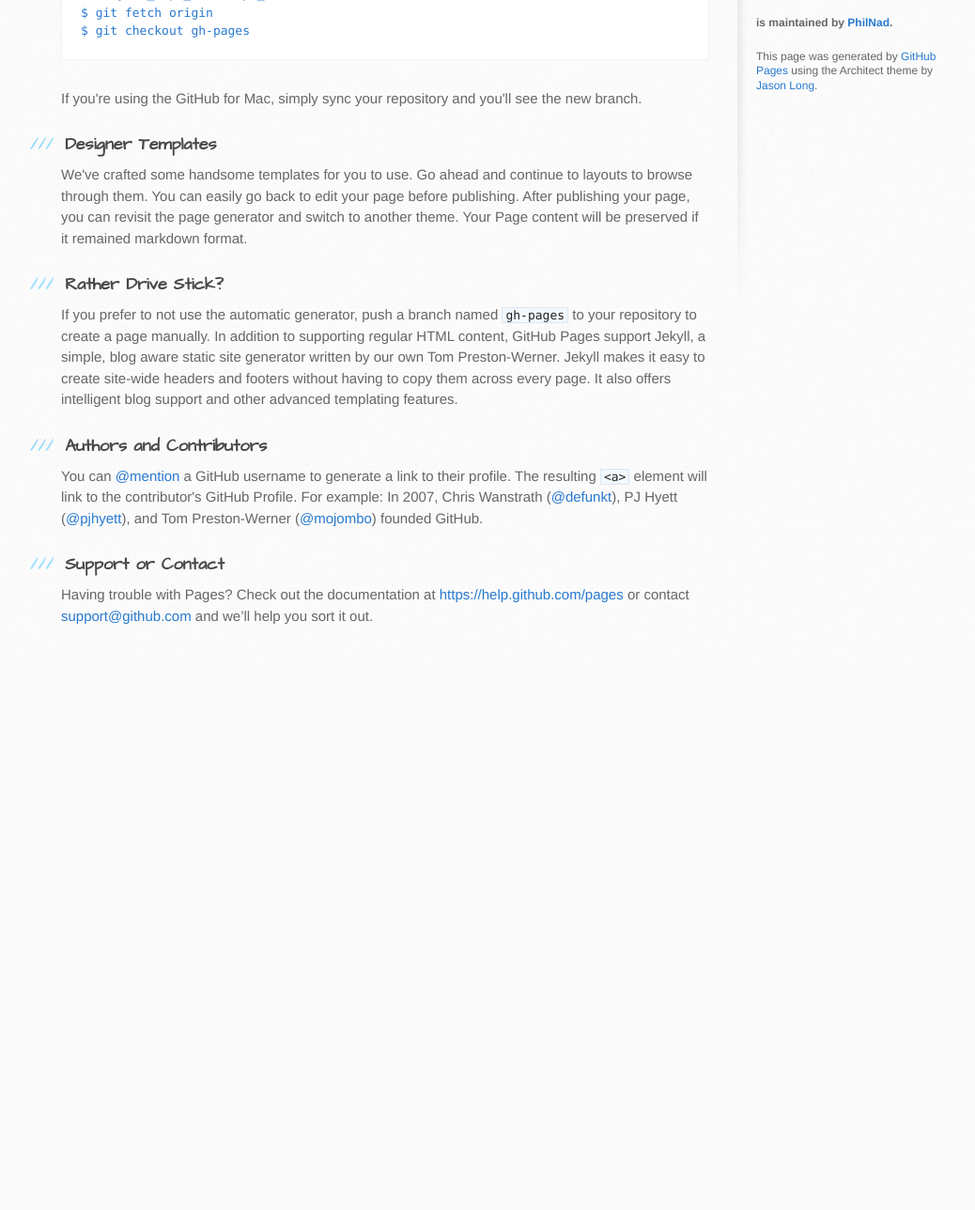
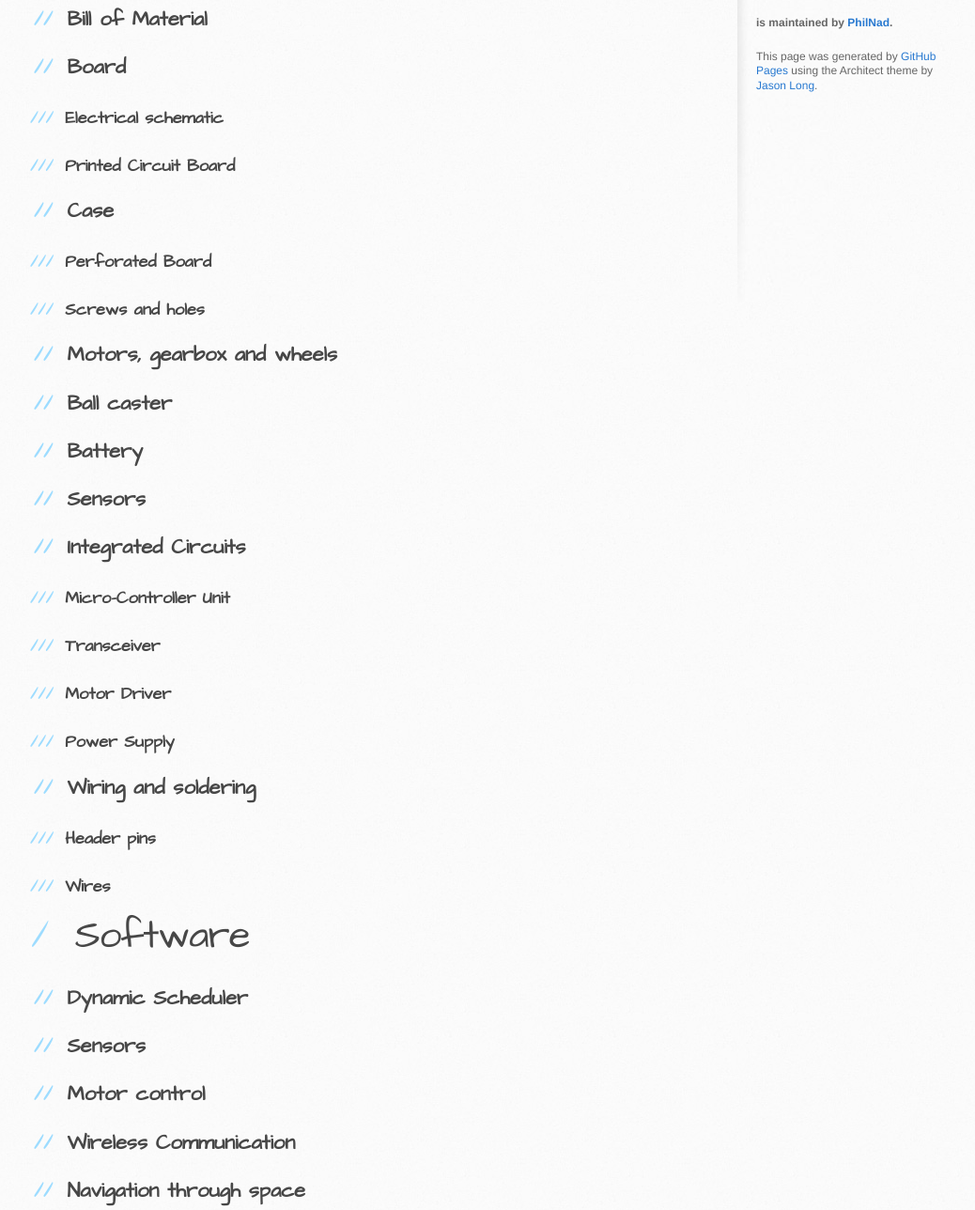
Before and after one commit to PhilNad/Herd, a plain HTML site: page index.html in a window 1280 px wide. Shown: the part 449-1737 px from the top of the page at 94% size, without its empty margins (105-1143 px from the left). Before the commit the page ends 1159 px from the top, so only its background shows below. Drawn offline with Linux system fonts and the light colour scheme.

```diff
--- a/index.html
+++ b/index.html
@@ -28,37 +28,99 @@
     <div id="content-wrapper">
       <div class="inner clearfix">
         <section id="main-content">
-          <h3>
-<a id="welcome-to-github-pages" class="anchor" href="#welcome-to-github-pages" aria-hidden="true"><span class="octicon octicon-link"></span></a>Welcome to GitHub Pages.</h3>
+          <h1>
+<a id="welcome-to-herd-documentation" class="anchor" href="#welcome-to-herd-documentation" aria-hidden="true"><span class="octicon octicon-link"></span></a>Welcome to HERD documentation</h1>
 
-<p>This automatic page generator is the easiest way to create beautiful pages for all of your projects. Author your page content here using GitHub Flavored Markdown, select a template crafted by a designer, and publish. After your page is generated, you can check out the new branch:</p>
+<p>Soon, this will be an interesting page.</p>
 
-<pre><code>$ cd your_repo_root/repo_name
-$ git fetch origin
-$ git checkout gh-pages
-</code></pre>
+<h1>
+<a id="hardware" class="anchor" href="#hardware" aria-hidden="true"><span class="octicon octicon-link"></span></a>Hardware</h1>
 
-<p>If you're using the GitHub for Mac, simply sync your repository and you'll see the new branch.</p>
+<h2>
+<a id="bill-of-material" class="anchor" href="#bill-of-material" aria-hidden="true"><span class="octicon octicon-link"></span></a>Bill of Material</h2>
+
+<h2>
+<a id="board" class="anchor" href="#board" aria-hidden="true"><span class="octicon octicon-link"></span></a>Board</h2>
 
 <h3>
-<a id="designer-templates" class="anchor" href="#designer-templates" aria-hidden="true"><span class="octicon octicon-link"></span></a>Designer Templates</h3>
-
-<p>We've crafted some handsome templates for you to use. Go ahead and continue to layouts to browse through them. You can easily go back to edit your page before publishing. After publishing your page, you can revisit the page generator and switch to another theme. Your Page content will be preserved if it remained markdown format.</p>
+<a id="electrical-schematic" class="anchor" href="#electrical-schematic" aria-hidden="true"><span class="octicon octicon-link"></span></a>Electrical schematic</h3>
 
 <h3>
-<a id="rather-drive-stick" class="anchor" href="#rather-drive-stick" aria-hidden="true"><span class="octicon octicon-link"></span></a>Rather Drive Stick?</h3>
+<a id="printed-circuit-board" class="anchor" href="#printed-circuit-board" aria-hidden="true"><span class="octicon octicon-link"></span></a>Printed Circuit Board</h3>
 
-<p>If you prefer to not use the automatic generator, push a branch named <code>gh-pages</code> to your repository to create a page manually. In addition to supporting regular HTML content, GitHub Pages support Jekyll, a simple, blog aware static site generator written by our own Tom Preston-Werner. Jekyll makes it easy to create site-wide headers and footers without having to copy them across every page. It also offers intelligent blog support and other advanced templating features.</p>
+<h2>
+<a id="case" class="anchor" href="#case" aria-hidden="true"><span class="octicon octicon-link"></span></a>Case</h2>
 
 <h3>
-<a id="authors-and-contributors" class="anchor" href="#authors-and-contributors" aria-hidden="true"><span class="octicon octicon-link"></span></a>Authors and Contributors</h3>
-
-<p>You can <a href="https://github.com/blog/821" class="user-mention">@mention</a> a GitHub username to generate a link to their profile. The resulting <code>&lt;a&gt;</code> element will link to the contributor's GitHub Profile. For example: In 2007, Chris Wanstrath (<a href="https://github.com/defunkt" class="user-mention">@defunkt</a>), PJ Hyett (<a href="https://github.com/pjhyett" class="user-mention">@pjhyett</a>), and Tom Preston-Werner (<a href="https://github.com/mojombo" class="user-mention">@mojombo</a>) founded GitHub.</p>
+<a id="perforated-board" class="anchor" href="#perforated-board" aria-hidden="true"><span class="octicon octicon-link"></span></a>Perforated Board</h3>
 
 <h3>
-<a id="support-or-contact" class="anchor" href="#support-or-contact" aria-hidden="true"><span class="octicon octicon-link"></span></a>Support or Contact</h3>
+<a id="screws-and-holes" class="anchor" href="#screws-and-holes" aria-hidden="true"><span class="octicon octicon-link"></span></a>Screws and holes</h3>
 
-<p>Having trouble with Pages? Check out the documentation at <a href="https://help.github.com/pages">https://help.github.com/pages</a> or contact <a href="mailto:support@github.com">support@github.com</a> and we’ll help you sort it out.</p>
+<h2>
+<a id="motors-gearbox-and-wheels" class="anchor" href="#motors-gearbox-and-wheels" aria-hidden="true"><span class="octicon octicon-link"></span></a>Motors, gearbox and wheels</h2>
+
+<h2>
+<a id="ball-caster" class="anchor" href="#ball-caster" aria-hidden="true"><span class="octicon octicon-link"></span></a>Ball caster</h2>
+
+<h2>
+<a id="battery" class="anchor" href="#battery" aria-hidden="true"><span class="octicon octicon-link"></span></a>Battery</h2>
+
+<h2>
+<a id="sensors" class="anchor" href="#sensors" aria-hidden="true"><span class="octicon octicon-link"></span></a>Sensors</h2>
+
+<h2>
+<a id="integrated-circuits" class="anchor" href="#integrated-circuits" aria-hidden="true"><span class="octicon octicon-link"></span></a>Integrated Circuits</h2>
+
+<h3>
+<a id="micro-controller-unit" class="anchor" href="#micro-controller-unit" aria-hidden="true"><span class="octicon octicon-link"></span></a>Micro-Controller Unit</h3>
+
+<h3>
+<a id="transceiver" class="anchor" href="#transceiver" aria-hidden="true"><span class="octicon octicon-link"></span></a>Transceiver</h3>
+
+<h3>
+<a id="motor-driver" class="anchor" href="#motor-driver" aria-hidden="true"><span class="octicon octicon-link"></span></a>Motor Driver</h3>
+
+<h3>
+<a id="power-supply" class="anchor" href="#power-supply" aria-hidden="true"><span class="octicon octicon-link"></span></a>Power Supply</h3>
+
+<h2>
+<a id="wiring-and-soldering" class="anchor" href="#wiring-and-soldering" aria-hidden="true"><span class="octicon octicon-link"></span></a>Wiring and soldering</h2>
+
+<h3>
+<a id="header-pins" class="anchor" href="#header-pins" aria-hidden="true"><span class="octicon octicon-link"></span></a>Header pins</h3>
+
+<h3>
+<a id="wires" class="anchor" href="#wires" aria-hidden="true"><span class="octicon octicon-link"></span></a>Wires</h3>
+
+<h1>
+<a id="software" class="anchor" href="#software" aria-hidden="true"><span class="octicon octicon-link"></span></a>Software</h1>
+
+<h2>
+<a id="dynamic-scheduler" class="anchor" href="#dynamic-scheduler" aria-hidden="true"><span class="octicon octicon-link"></span></a>Dynamic Scheduler</h2>
+
+<h2>
+<a id="sensors-1" class="anchor" href="#sensors-1" aria-hidden="true"><span class="octicon octicon-link"></span></a>Sensors</h2>
+
+<h2>
+<a id="motor-control" class="anchor" href="#motor-control" aria-hidden="true"><span class="octicon octicon-link"></span></a>Motor control</h2>
+
+<h2>
+<a id="wireless-communication" class="anchor" href="#wireless-communication" aria-hidden="true"><span class="octicon octicon-link"></span></a>Wireless Communication</h2>
+
+<h2>
+<a id="navigation-through-space" class="anchor" href="#navigation-through-space" aria-hidden="true"><span class="octicon octicon-link"></span></a>Navigation through space</h2>
+
+<h2>
+<a id="decision-making-system" class="anchor" href="#decision-making-system" aria-hidden="true"><span class="octicon octicon-link"></span></a>Decision Making System</h2>
+
+<h2>
+<a id="commands" class="anchor" href="#commands" aria-hidden="true"><span class="octicon octicon-link"></span></a>Commands</h2>
+
+<h1>
+<a id="authors-and-contributors" class="anchor" href="#authors-and-contributors" aria-hidden="true"><span class="octicon octicon-link"></span></a>Authors and Contributors</h1>
+
+<p>Me, myself and I.</p>
         </section>
 
         <aside id="sidebar">
```
Also changed, not shown: params.json (+1 -1 lines).
